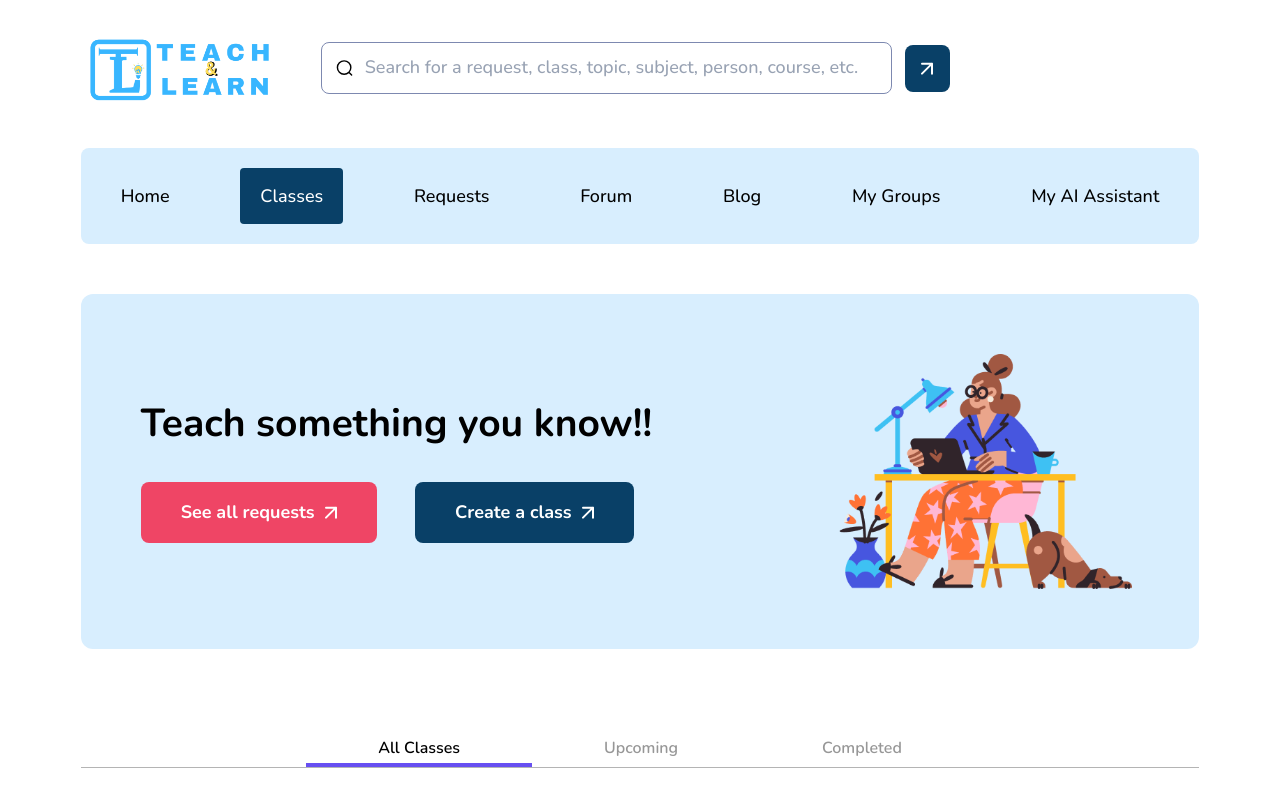
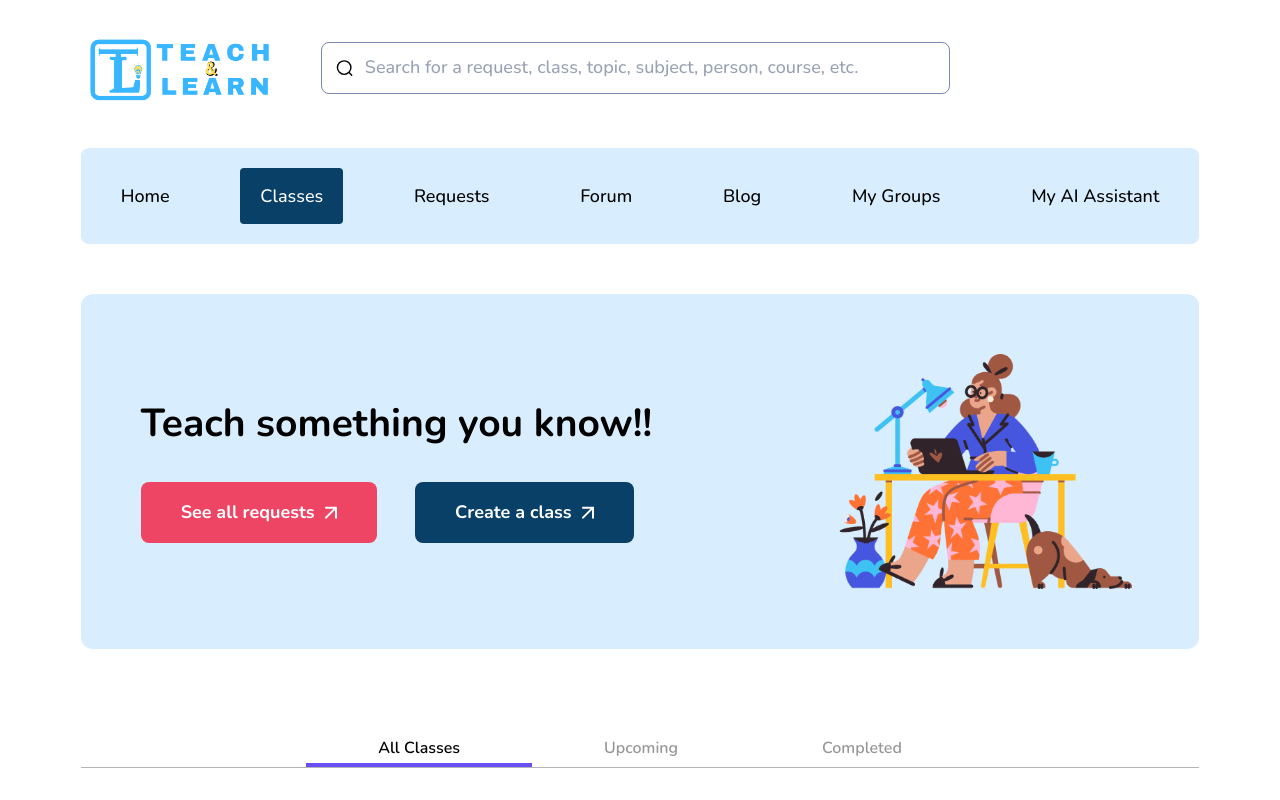
Before and after one commit to Garvit1809/teachnlearn, a React (Vite) app in the folder client/: page /classes in a window 1280 px wide. Shown: the top 800 px of the page. Built offline with nearby package versions, Linux system fonts and the light colour scheme.

Commit message:
adding search dropdown

```diff
--- a/client/src/components/general-components/navbar.tsx
+++ b/client/src/components/general-components/navbar.tsx
@@ -5,10 +5,19 @@ import SearchBar from "./searchBar";
 import UserChip from "./userChip";
 import { UserCookie, userProps } from "../../utils/userCookie";
 import NavbarLinks from "./navbarLinks";
-import { topNavigator, useOutsideAlerter } from "../../utils/helperFunctions";
+import {
+  getHeaders,
+  topNavigator,
+  useOutsideAlerter,
+} from "../../utils/helperFunctions";
 import { useNavigate } from "react-router-dom";
 import ModeToggle from "../profile-comp/modeToggle";
 import { MyProfileIcon, SignoutIcon } from "./svg";
+import axios from "axios";
+import { BASE_URL, apiVersion } from "../../utils/apiRoutes";
+import { learnCardProps } from "../../pages/requests/requests";
+import { teachinCardProps } from "../../types/teachingCardType";
+import NavSearchDropdown from "../profile-comp/navbar/navSearchDropdown";
 
 const Section = styled.div`
   /* border: 1px solid red; */
@@ -139,6 +148,49 @@ const Navbar = () => {
   const wrapperRef = useRef(null);
   useOutsideAlerter(wrapperRef, closeDropDown);
 
+  const [searchedUsers, setSearchedUsers] = useState<Array<userProps>>([]);
+  const [searchedLearnCards, setSearchedLearnCards] = useState<
+    Array<learnCardProps>
+  >([]);
+  const [searchedTeachCards, setSearchedTeachCards] = useState<
+    Array<teachinCardProps>
+  >([]);
+
+  const searchHandler = async (query: string) => {
+    setshowDropDown(true);
+    if (query === "") {
+      setSearchedUsers([]);
+      setSearchedLearnCards([]);
+      setSearchedTeachCards([]);
+      return;
+    }
+
+    await axios
+      .get(`${BASE_URL}${apiVersion}/user/search`, {
+        params: {
+          search: query,
+        },
+        headers: getHeaders(localUser?.token || ""),
+      })
+      .then(({ data }) => {
+        console.log(data);
+        const classes = data.classes;
+        const learnCards = data.learnCards;
+        const users = data.users;
+        setSearchedUsers(users);
+        setSearchedLearnCards(learnCards);
+        setSearchedTeachCards(classes);
+      })
+      .catch((data) => {
+        console.log(data);
+      });
+  };
+
+  const [showDropDown, setshowDropDown] = useState(true);
+
+  const closeSearchBox = () => {
+    setshowDropDown(false);
+  };
   return (
     <>
       <Section>
@@ -146,7 +198,24 @@ const Navbar = () => {
           <img src={TNL_Logo} alt="tnl_logo" />
         </ImageContainer>
         <SearchContainer>
-          <SearchBar placeholderText="Search for a request, class, topic, subject, person, course, etc." />
+          <SearchBar
+            placeholderText="Search for a request, class, topic, subject, person, course, etc."
+            updateSearch={searchHandler}
+            elem={
+              searchedUsers.length == 0 &&
+              searchedLearnCards.length == 0 &&
+              searchedTeachCards.length == 0 ? undefined : localUser &&
+                showDropDown ? (
+                <NavSearchDropdown
+                  searchedUsers={searchedUsers}
+                  searchedLearnCards={searchedLearnCards}
+                  searchedTeachCards={searchedTeachCards}
+                  closeSearchBox={closeSearchBox}
+                  localUserId={localUser._id}
+                />
+              ) : undefined
+            }
+          />
         </SearchContainer>
         {localUser && (
           <UserWrapper
@@ -158,6 +227,8 @@ const Navbar = () => {
               photo={localUser.photo}
               imgSize="1.75rem"
               textSize="1.25em"
+              userId={localUser._id}
+              shouldntNavigate={true}
             />
             {showProfileOptions && (
               <UserOptions>
--- a/client/src/components/general-components/searchBar.tsx
+++ b/client/src/components/general-components/searchBar.tsx
@@ -1,17 +1,18 @@
-import React from "react";
+import React, { ReactElement } from "react";
 import styled from "styled-components";
 import { Arrow, SearchIcon } from "./svg";
 
 const Section = styled.div`
   /* border: 1px solid red; */
   width: 100%;
+  position: relative;
   form {
     display: flex;
     width: 100%;
     align-items: center;
     /* justify-content: ; */
 
-    button {
+    /* button {
       display: flex;
       flex-direction: row;
       justify-content: center;
@@ -29,7 +30,7 @@ const Section = styled.div`
       border: 0;
       outline: none;
       cursor: pointer;
-    }
+    } */
   }
 `;
 
@@ -44,7 +45,6 @@ const SearchBox = styled.div`
   height: 52px;
   border: 1px solid #7d89b0;
   border-radius: 8px;
-  margin-right: 1vw;
 
   input {
     width: 100%;
@@ -70,25 +70,27 @@ const SearchBox = styled.div`
 interface searchProps {
   placeholderText?: string;
   updateSearch?: any;
+  // searchResults?: Array<any>;
+  elem?: ReactElement;
 }
 
 const SearchBar = (props: searchProps) => {
   return (
     <Section>
-      <form>
+      <form onSubmit={(e) => e.preventDefault()}>
         <SearchBox>
           <SearchIcon />
           <input
             type="text"
-            placeholder={props.placeholderText || "Search for anything"}
-            // value={}
+            placeholder={props.placeholderText}
             onChange={(e) => props.updateSearch(e.target.value)}
           />
         </SearchBox>
-        <button type="button">
+        {/* <button type="button">
           <Arrow strokeColor="white" />
-        </button>
+        </button> */}
       </form>
+      {props.elem}
     </Section>
   );
 };
--- a/client/src/components/general-components/userChip.tsx
+++ b/client/src/components/general-components/userChip.tsx
@@ -51,7 +51,7 @@ interface userchipProps {
   imgSize?: string;
   textSize?: string;
   userId: string;
-  // currentUserId: string;
+  shouldntNavigate?: boolean;
 }
 
 const UserChip = ({
@@ -62,6 +62,7 @@ const UserChip = ({
   imgSize,
   textSize,
   userId,
+  shouldntNavigate,
 }: userchipProps) => {
   const [localUserId, setLocalUserId] = useState<string>("");
 
@@ -90,7 +91,7 @@ const UserChip = ({
 
   return (
     <Section
-      onClick={userNavigationHandler}
+      onClick={shouldntNavigate ? undefined : userNavigationHandler}
       imgBorder={imgBorder}
       textColor={textColor}
       imgSize={imgSize}
--- /dev/null
+++ b/client/src/components/profile-comp/navbar/navSearchDropdown.tsx
@@ -0,0 +1,173 @@
+import React, { useRef } from "react";
+import styled from "styled-components";
+import { userProps } from "../../../utils/userCookie";
+import { learnCardProps } from "../../../pages/requests/requests";
+import { teachinCardProps } from "../../../types/teachingCardType";
+import {
+  topNavigator,
+  useOutsideAlerter,
+} from "../../../utils/helperFunctions";
+import { useNavigate } from "react-router-dom";
+
+const Section = styled.div`
+  /* border: 1px solid red; */
+  width: 100%;
+  border-radius: 4px;
+  border: 1px solid #d5d9eb;
+  box-sizing: border-box;
+  padding: 1rem 0 0;
+  background-color: white;
+  position: absolute;
+  z-index: 100;
+  max-height: 50vh;
+  overflow-y: auto;
+
+  h3 {
+    font-size: 1.4rem;
+    margin-bottom: 0.5rem;
+    font-weight: 500;
+    padding: 0 1.15rem;
+  }
+
+  ul {
+    list-style: none;
+    /* border: 1px solid red; */
+    padding-bottom: 1rem;
+    border-bottom: 1px solid #d5d9eb;
+    margin-bottom: 1rem;
+
+    &:last-child {
+      border-bottom: none;
+
+      margin-bottom: 0rem;
+    }
+  }
+`;
+
+const UserCard = styled.div`
+  display: grid;
+  grid-template-columns: max-content auto;
+  column-gap: 10px;
+  margin-bottom: 1rem;
+  padding: 0.5rem 1.15rem;
+  align-items: center;
+
+  cursor: pointer;
+  transition: all 0.15s ease;
+
+  &:hover {
+    background-color: #d8eefe;
+  }
+
+  &:last-child {
+    margin-bottom: 0;
+  }
+
+  img {
+    width: 40px;
+    height: 40px;
+    border-radius: 100%;
+    object-fit: cover;
+  }
+
+  div.details {
+    display: flex;
+    flex-direction: column;
+    overflow: hidden;
+    /* border: 1px solid red; */
+    /* width: 90%; */
+
+    p {
+      /* border: 1px solid red; */
+      white-space: nowrap;
+    }
+  }
+
+  div.user-name {
+    /* border: 1px solid red; */
+    display: flex;
+    align-items: center;
+    column-gap: 8px;
+
+    h4 {
+      font-size: 1rem;
+    }
+
+    h5 {
+      font-size: 0.8rem;
+      color: #4a5578;
+    }
+  }
+`;
+
+interface searchprops {
+  searchedUsers: Array<userProps>;
+  searchedLearnCards: Array<learnCardProps>;
+  searchedTeachCards: Array<teachinCardProps>;
+  closeSearchBox: any;
+  localUserId: string;
+}
+
+const NavSearchDropdown = (props: searchprops) => {
+  const wrapperRef = useRef(null);
+  useOutsideAlerter(wrapperRef, props.closeSearchBox);
+
+  const navigate = useNavigate();
+
+  const userNavigationHandler = (userId: string) => {
+    topNavigator();
+    if (props.localUserId == userId) {
+      navigate("/me");
+    } else {
+      navigate(`/user/${userId}`, {
+        state: {
+          userId: userId,
+        },
+      });
+    }
+  };
+
+  return (
+    <Section ref={wrapperRef}>
+      <h3>Users</h3>
+      <ul>
+        {props.searchedUsers.map((user, index) => {
+          return (
+            <UserCard onClick={() => userNavigationHandler(user._id)}>
+              <img src={user.photo} alt="user-img" />
+              <div className="details">
+                <div className="user-name">
+                  <h4>{user.name}</h4>
+                  <h5>@ {user.userName}</h5>
+                </div>
+                <p>{user.tagline}</p>
+              </div>
+            </UserCard>
+          );
+        })}
+      </ul>
+      {props.searchedLearnCards.length != 0 && (
+        <>
+          <h3>Learn Cards</h3>
+          <ul>
+            {props.searchedLearnCards.map((card, index) => {
+              return <li>{card.topic}</li>;
+            })}
+          </ul>
+        </>
+      )}
+      {props.searchedTeachCards.length != 0 && (
+        <>
+          <h3>Teach Cards</h3>
+          <ul>
+            {props.searchedTeachCards.map((card, index) => {
+              return <li>{card.topic}</li>;
+            })}
+          </ul>
+        </>
+      )}
+    </Section>
+  );
+};
+
+export default NavSearchDropdown;
--- a/client/src/pages/landing-page/landingPage.tsx
+++ b/client/src/pages/landing-page/landingPage.tsx
@@ -18,7 +18,7 @@ import { topNavigator } from "../../utils/helperFunctions";
 import Carousel from "react-multi-carousel";
 import "react-multi-carousel/lib/styles.css";
 
-import feynaman from "../../assets/feynman.gif";
+import feynaman from "../../assets/feynman.png";
 
 const Section = styled.div`
   display: flex;
@@ -295,7 +295,7 @@ const slideData = [
     img: img2,
   },
   {
-    heading: "Organize bite sizes classes. Schedule as you want.",
+    heading: "Organize bite sized classes. Schedule as you want.",
     description:
       "Flexible scheduling allows you to organize and attend bite-sized classes according to your preferences.",
     img: img3,
@@ -433,7 +433,7 @@ const LandingPage = () => {
         <button type="button" onClick={() => navigationHandler("/signup")}>
           Create an account
         </button>
-        {/* <img src={feynaman} alt="" /> */}
+        <img src={feynaman} alt="" />
       </DescContainer>
       <Footer />
     </>
```
Also changed, not shown: client/src/components/profile-comp/profileOptions.tsx (+0 -17 lines), client/src/assets/feynman.png (added), 1 other file (tests, documents, lock files or other folders).
